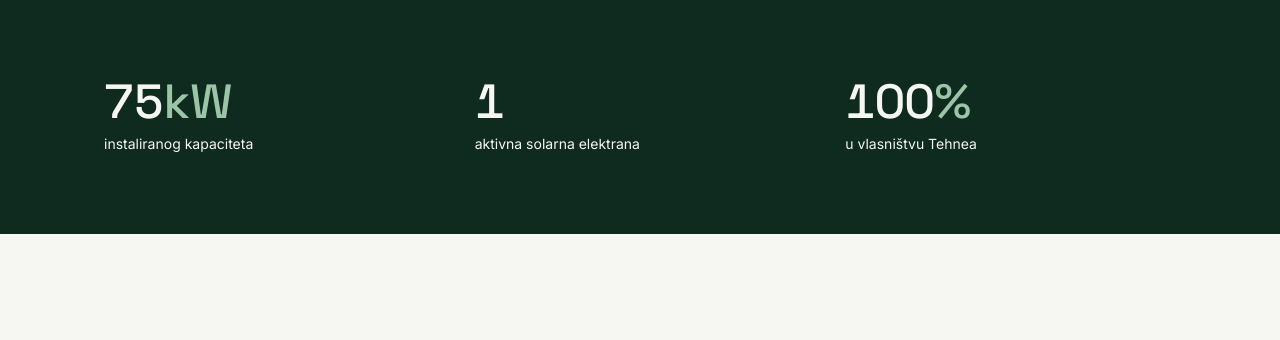
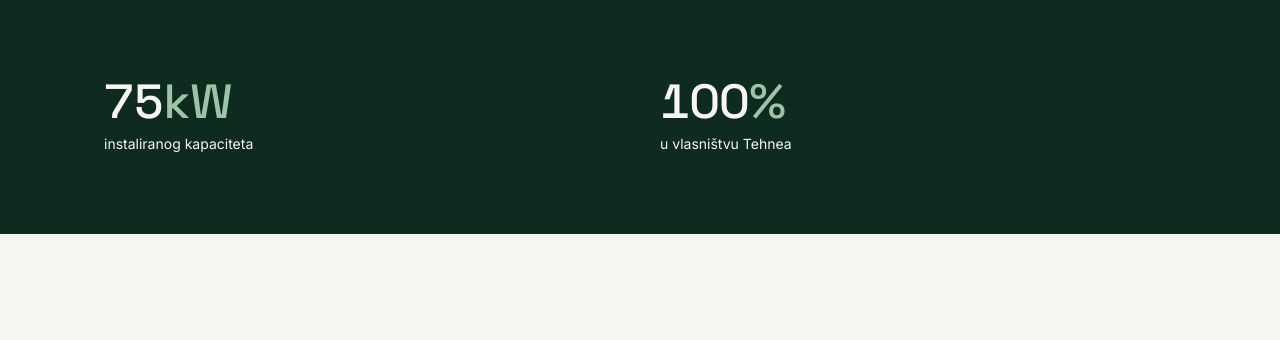
Before and after one commit to tehneos/tehneo-website, a plain HTML site: page index.html in a window 1280 px wide. Shown: the part 802-1142 px from the top of the page. Drawn offline with nearby package versions, Linux system fonts and the light colour scheme.

Commit message:
Remove plant-count stat from stats section
Co-Authored-By: Claude Sonnet 5 <noreply@anthropic.com>

```diff
--- a/index.html
+++ b/index.html
@@ -174,14 +174,10 @@
 
 <!-- STATS -->
 <section id="stats" class="bg-[var(--forest)] text-[var(--paper)]">
-  <div class="max-w-6xl mx-auto px-6 md:px-10 py-16 md:py-20 grid grid-cols-3 gap-10">
+  <div class="max-w-6xl mx-auto px-6 md:px-10 py-16 md:py-20 grid grid-cols-2 gap-10">
     <div>
       <p class="stat-num font-display text-4xl md:text-5xl font-medium">75<span class="text-[var(--sage)]">kW</span></p>
       <p class="mt-2 text-sm text-[var(--paper)]/60">instaliranog kapaciteta</p>
-    </div>
-    <div>
-      <p class="stat-num font-display text-4xl md:text-5xl font-medium">1</p>
-      <p class="mt-2 text-sm text-[var(--paper)]/60">aktivna solarna elektrana</p>
     </div>
     <div>
       <p class="stat-num font-display text-4xl md:text-5xl font-medium">100<span class="text-[var(--sage)]">%</span></p>
```
